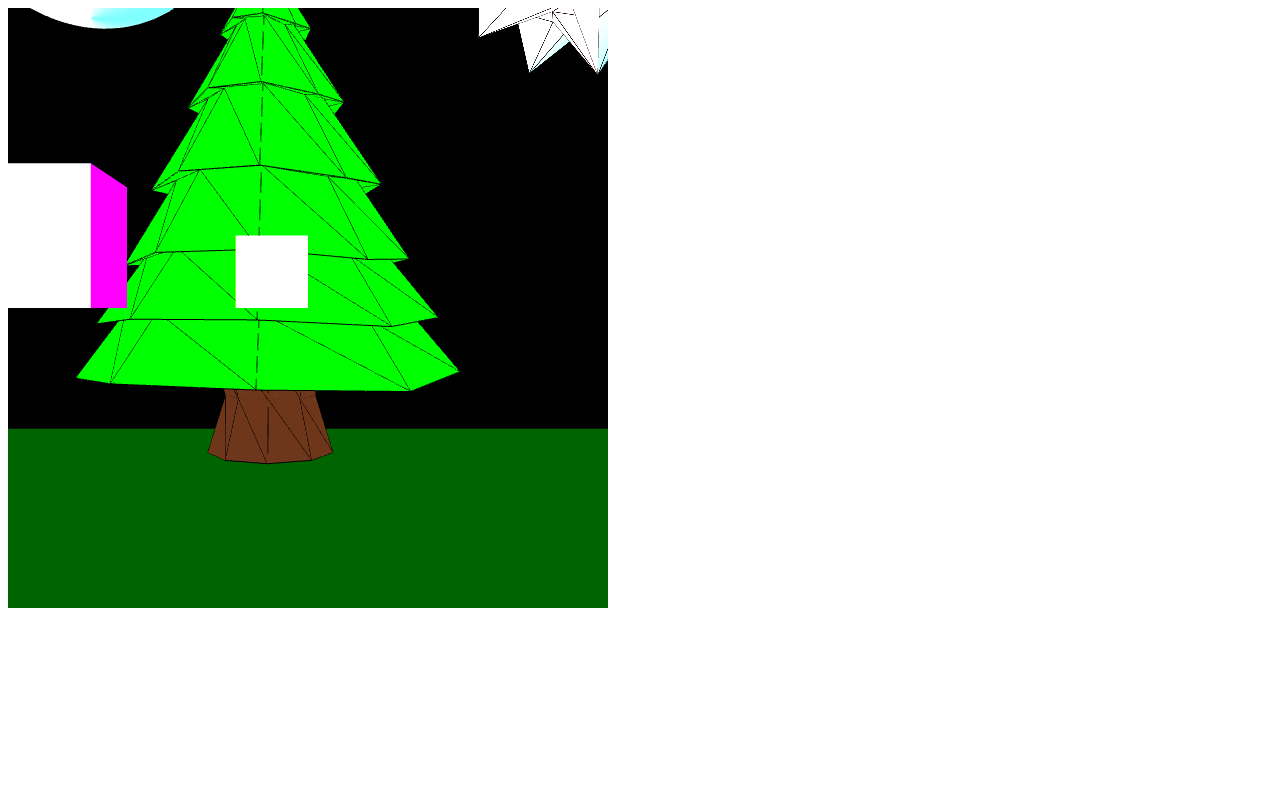
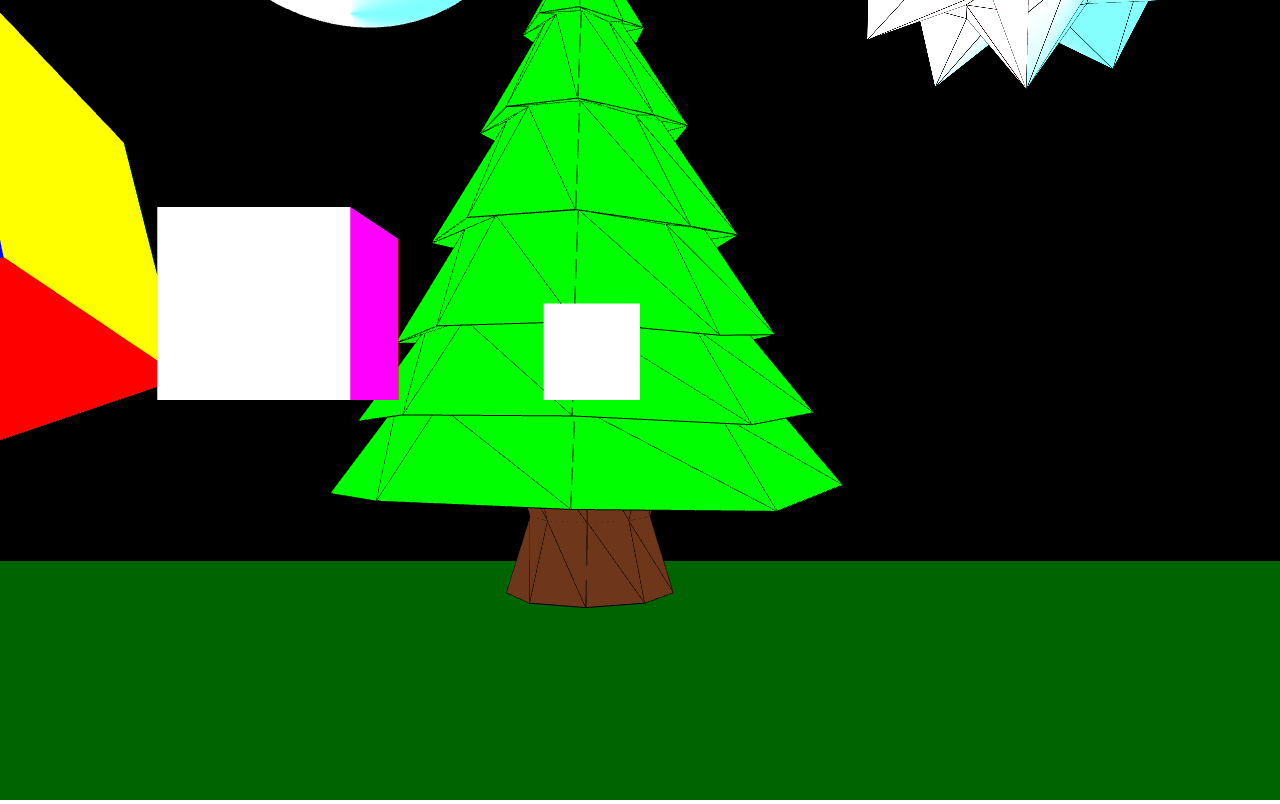
Before and after one commit to maadlog/webgl-playground, a plain HTML site: page index.html in a window 1280 px wide. Drawn offline with Linux system fonts and the light colour scheme; animation ran at ten frames a second.

Commit message:
Changed canvas sizing so it can be % of viewport

```diff
--- a/Gamebox.js
+++ b/Gamebox.js
@@ -7,6 +7,8 @@ GameBox = function(canvas_id) {
     this.gameObjects = [];
 
     var htmlCanvas = document.getElementById(canvas_id);
+    htmlCanvas.width = htmlCanvas.clientWidth;
+    htmlCanvas.height = htmlCanvas.clientHeight;
     this.canvas = htmlCanvas;
 
     this.ctx = htmlCanvas.getContext("webgl");
--- a/index.html
+++ b/index.html
@@ -20,8 +20,21 @@
         <script src="Objects/GameObject.SpikedSphere.js"></script>
 
         <script src="index.js"></script>
+
+        <style>
+            * {
+                margin: 0;
+                padding: 0;
+            }
+
+            #canvas {
+                width: 100vw;
+                height: 100vh;
+            }
+        </style>
+        <meta name="viewport" content="width=device-width, initial-scale=1.0">
     </head>
 	<body onload="Init()">
-		<canvas id="canvas" width="600" height="600"></canvas>
+		<canvas id="canvas"></canvas>
 	</body>
 </html>
```
